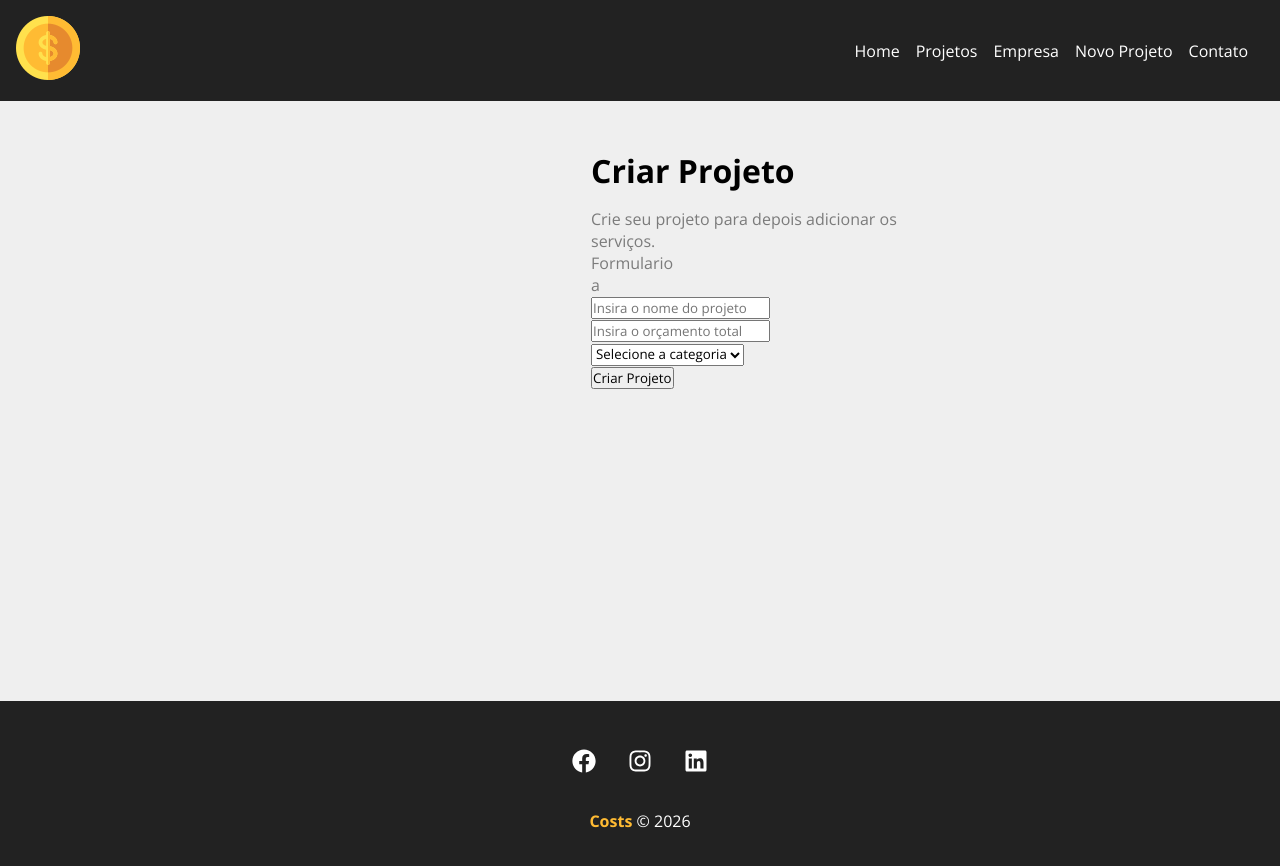
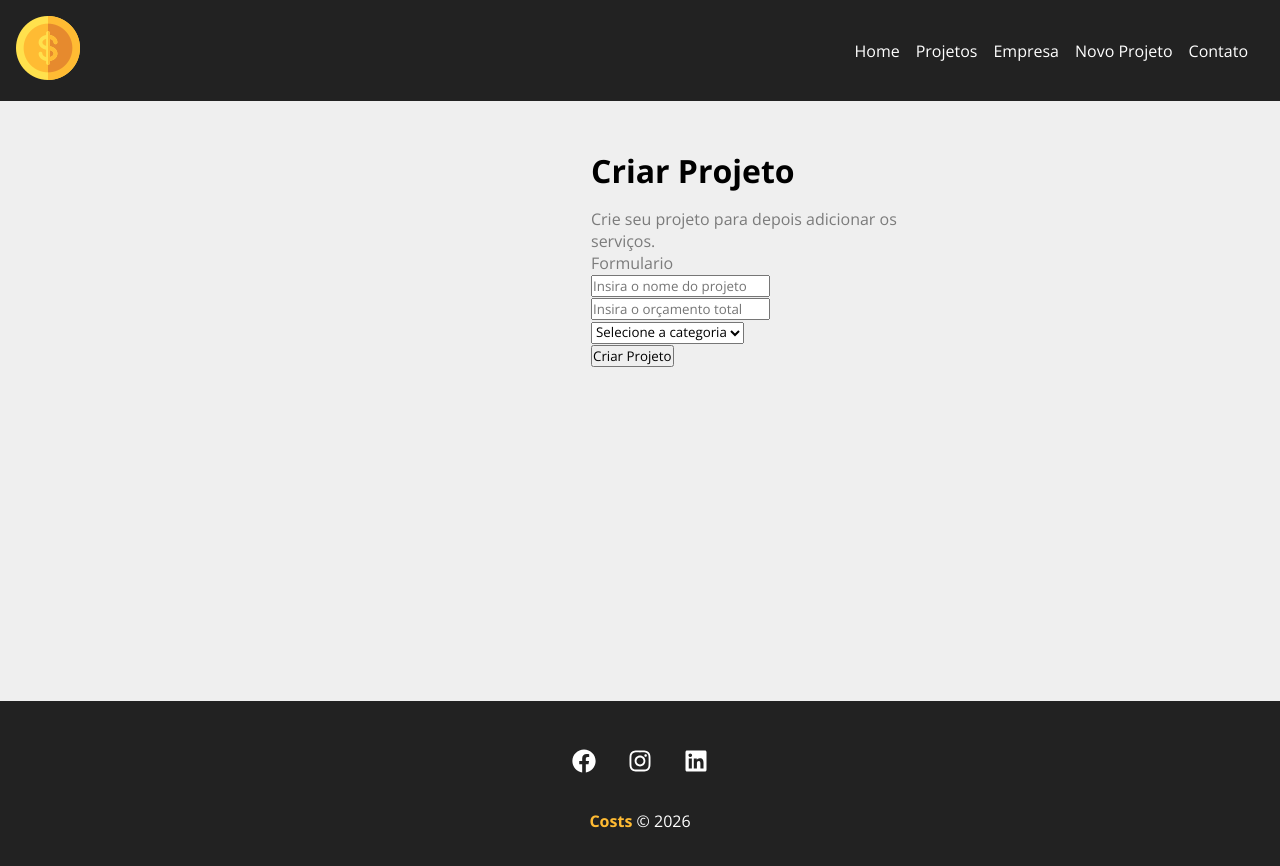
Before and after one commit to pandrade00/React-Costs, a React (Create React App) app: page /newproject in a window 1280 px wide. Shown: the top 866 px of the page. Built offline with nearby package versions, Linux system fonts and the light colour scheme.

Commit message:
Criaçao da pagina novos projetos

```diff
--- a/src/components/pages/NewProject.js
+++ b/src/components/pages/NewProject.js
@@ -8,7 +8,7 @@ function NewProject(){
             <h1>Criar Projeto</h1>
             <p>Crie seu projeto para depois adicionar os serviços.</p>
             <p>Formulario</p>
-            <p>a</p>
+
             <ProjectForm />
         </div>
     )
```
